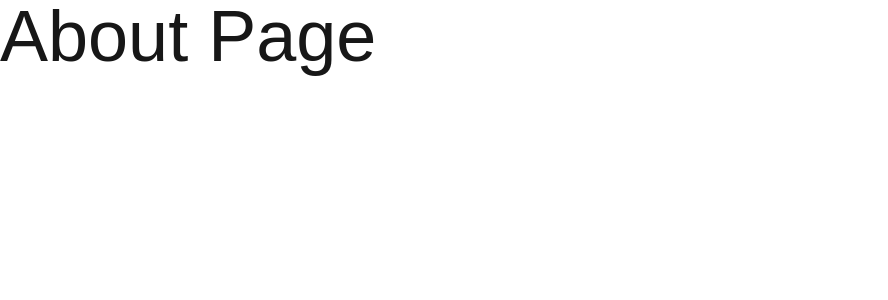
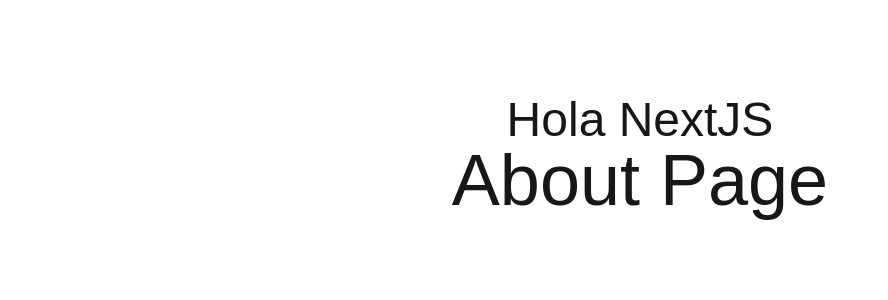
Before and after one commit to quintupil/next-first-steps-dev, a Next.js app in the folder 01-first-steps/: page /about in a window 1280 px wide. Shown: the top 300 px of the page, without its empty margins (0-888 px from the left). Built offline with nearby package versions, Linux system fonts and the light colour scheme.

Commit message:
17. Layouts y Layouts anidados

```diff
--- a/01-first-steps/app/about/page.tsx
+++ b/01-first-steps/app/(general)/about/page.tsx
@@ -8,9 +8,6 @@
 
 export default function AboutPage() {
   return (
-    <>
       <span className="text-7xl">About Page</span>
-
-    </>
   );
 }
--- a/01-first-steps/app/contact/page.tsx
+++ b/01-first-steps/app/(general)/contact/page.tsx
@@ -7,9 +7,6 @@
 
 export default function ContactPage() {
   return (
-    <>
       <span className="text-7xl">Contact Page</span>
-
-    </>
   );
 }
--- /dev/null
+++ b/01-first-steps/app/(general)/layout.tsx
@@ -0,0 +1,14 @@
+export default function AboutLayout({
+  children,
+}: {
+  children: React.ReactNode;
+}) {
+  return (
+    <div>
+      <main className="flex flex-col items-center p-24">
+        <span className="text-5xl">Hola NextJS</span>
+        {children}
+      </main>
+    </div>
+  );
+}
--- a/01-first-steps/app/pricing/page.tsx
+++ b/01-first-steps/app/(general)/pricing/page.tsx
@@ -7,9 +7,6 @@
 
 export default function PricingPage() {
   return (
-    <>
       <span className="text-7xl">Pricing Page</span>
-
-    </>
   );
 }
```
